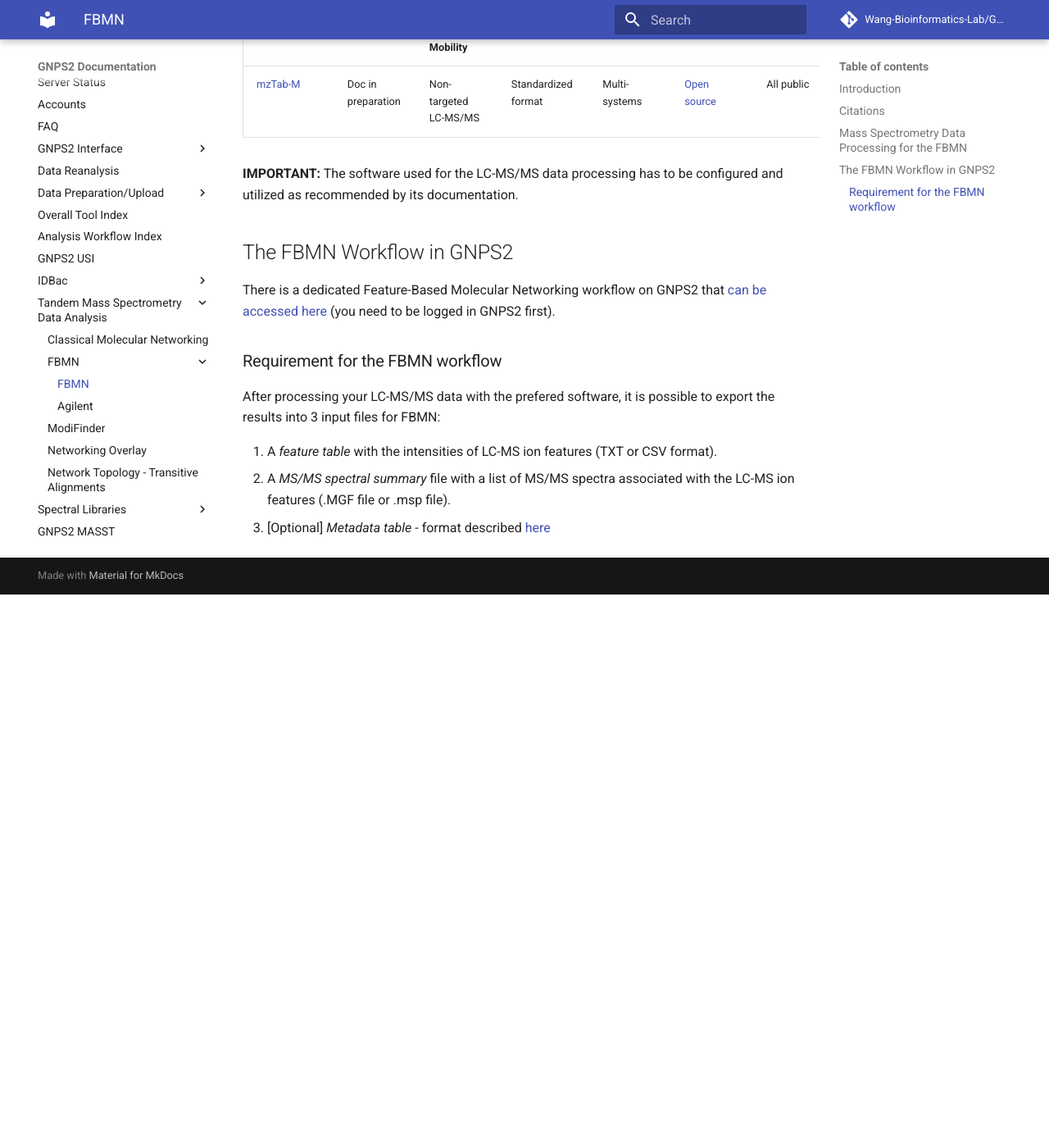
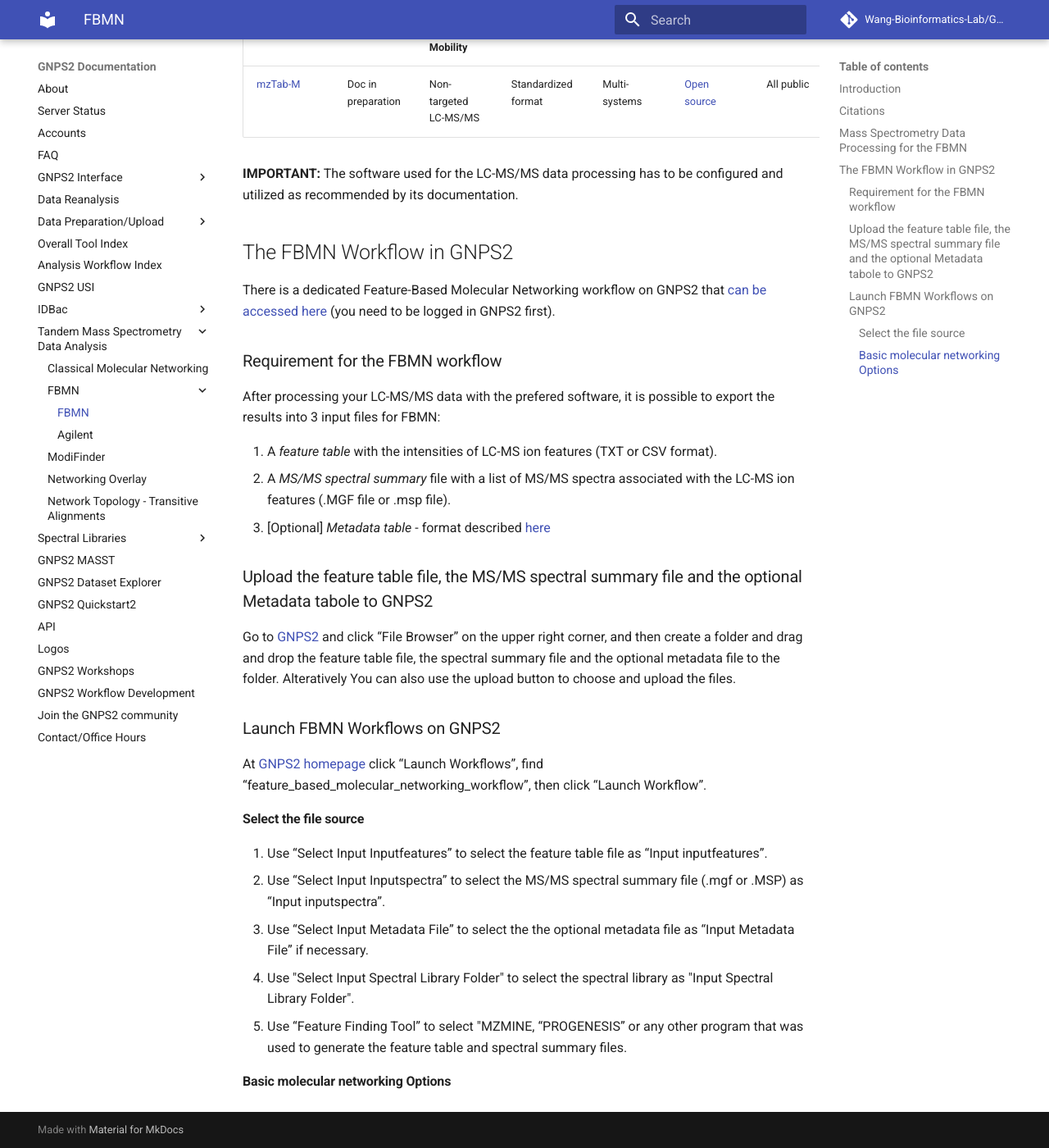
Before and after one commit to Wang-Bioinformatics-Lab/GNPS2_Documentation, an MkDocs documentation site: the page built from docs/fbmn.md, in a window 1280 px wide and 1400 px high, scrolled down 1657 px. Shown: the whole window at 82% size. Built offline with MkDocs 1.6.1 and Material for MkDocs 9.7.7, drawn with Linux system fonts in a browser that asks for light colours; comment, search, counter and statistics services are not loaded; before the commit the page ends 2382 px from its top, so only the background shows below that.

Commit message:
Update fbmn.md
Added more content to the fbmn.md file

```diff
--- a/docs/fbmn.md
+++ b/docs/fbmn.md
@@ -46,3 +46,18 @@
 1. A *feature table* with the intensities of LC-MS ion features (TXT or CSV format).
 1. A *MS/MS spectral summary* file with a list of MS/MS spectra associated with the LC-MS ion features (.MGF file or .msp file).
 3. [Optional] *Metadata table* - format described [here](link to be added)
+
+### Upload the feature table file, the MS/MS spectral summary file and the optional Metadata tabole to GNPS2
+Go to [GNPS2](https://gnps2.org/homepage) and click “File Browser” on the upper right corner, and then create a folder and drag and drop the feature table file, the spectral summary file and the optional metadata file to the folder. Alteratively You can also use the upload button to choose and upload the files.
+
+### Launch FBMN Workflows on GNPS2
+At [GNPS2 homepage](https://gnps2.org/homepage) click “Launch Workflows”, find “feature_based_molecular_networking_workflow”, then click “Launch Workflow”.
+
+#### Select the file source
+1. Use “Select Input Inputfeatures” to select the feature table file as “Input inputfeatures”.
+2. Use “Select Input Inputspectra” to select the MS/MS spectral summary file  (.mgf or .MSP) as “Input inputspectra”.
+3. Use “Select Input Metadata File” to select the the optional metadata file as “Input Metadata File” if necessary.
+4. Use "Select Input Spectral Library Folder" to select the spectral library as "Input Spectral Library Folder".
+5. Use “Feature Finding Tool” to select "MZMINE, “PROGENESIS” or any other program that was used to generate the feature table and spectral summary files.
+
+#### Basic molecular networking Options
```
